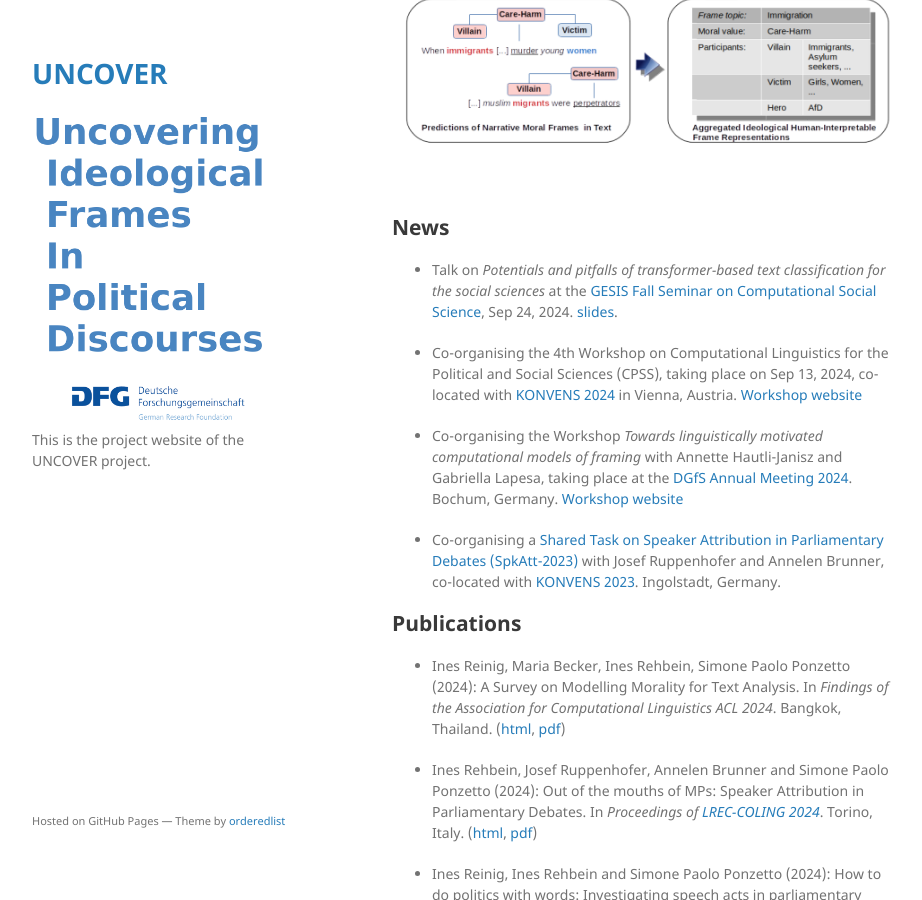
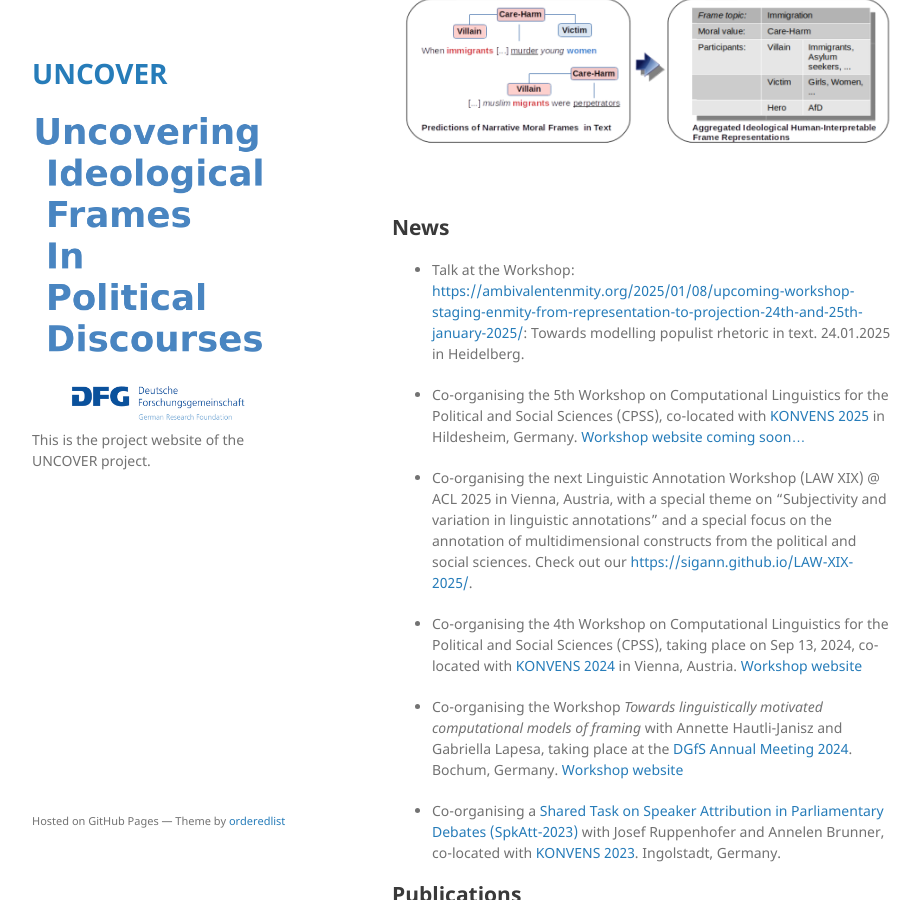
Before and after one commit to irehbein/UNCOVER, a Jekyll site: the page built from index.md, in a window 1280 px wide and 900 px high, scrolled down 967 px. Shown: the whole window, without its empty margins (178-1100 px from the left). Built offline with Jekyll 4.4.1, drawn with Linux system fonts in a browser that asks for light colours; our own code applies the rules of GitHub Pages for plain Markdown files.

Commit message:
Update index.md

```diff
--- a/index.md
+++ b/index.md
@@ -31,7 +31,13 @@ focusing on frame and ideology coherence as well as the evolution of frames over
 <br/>
 
 ## News
-* Talk on *Potentials and pitfalls of transformer-based text classification for the social sciences* at the [GESIS Fall Seminar on Computational Social Science](https://training.gesis.org/?site=pDetails&child=full&pID=0x6C2F9D88EDAD43D197A2F284BAA9B007), Sep 24, 2024. <a href="https://github.com/irehbein/UNCOVER/blob/master/docs/gesis-fall-seminar-2024-irehbein.pdf" type="application/pdf">slides</a>.
+
+* Talk at the Workshop: [https://ambivalentenmity.org/2025/01/08/upcoming-workshop-staging-enmity-from-representation-to-projection-24th-and-25th-january-2025/](Staging Enmity: From Representation to Projection): Towards modelling populist rhetoric in text. 24.01.2025 in Heidelberg.
+
+* Co-organising the 5th Workshop on Computational Linguistics for the Political and Social Sciences (CPSS), co-located with [KONVENS 2025]() in Hildesheim, Germany.
+[Workshop website coming soon...]()
+
+* Co-organising the next Linguistic Annotation Workshop (LAW XIX) @ ACL 2025 in Vienna, Austria, with a special theme on "Subjectivity and variation in linguistic annotations" and a special focus on the annotation of multidimensional constructs from the political and social sciences. Check out our [https://sigann.github.io/LAW-XIX-2025/](website).
 
 * Co-organising the 4th Workshop on Computational Linguistics for the Political and Social Sciences (CPSS), taking place on Sep 13, 2024, co-located with [KONVENS 2024](https://konvens-2024.univie.ac.at/) in Vienna, Austria.
 [Workshop website](https://sites.google.com/view/cpss2024konvens/home-page)
```
